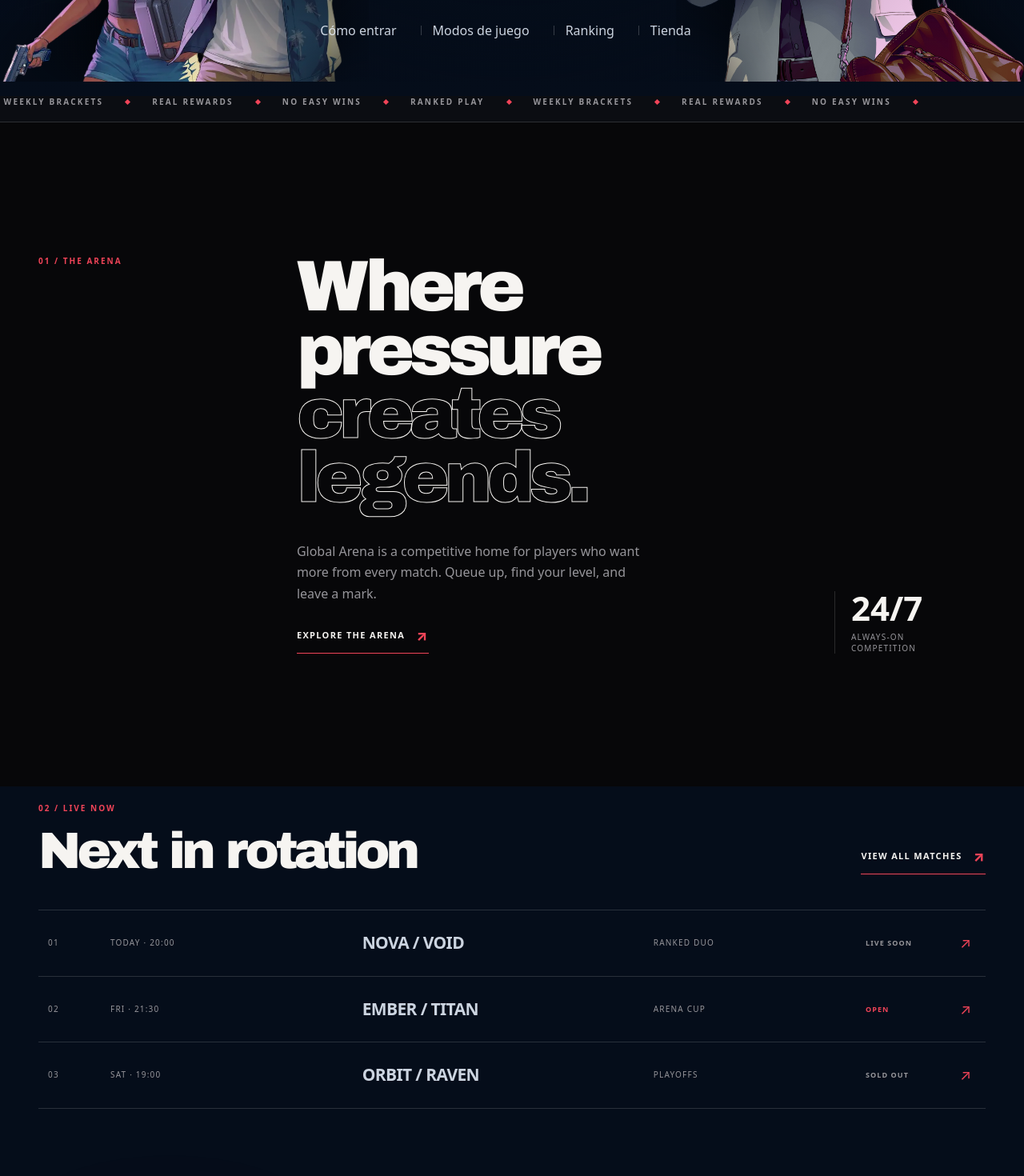
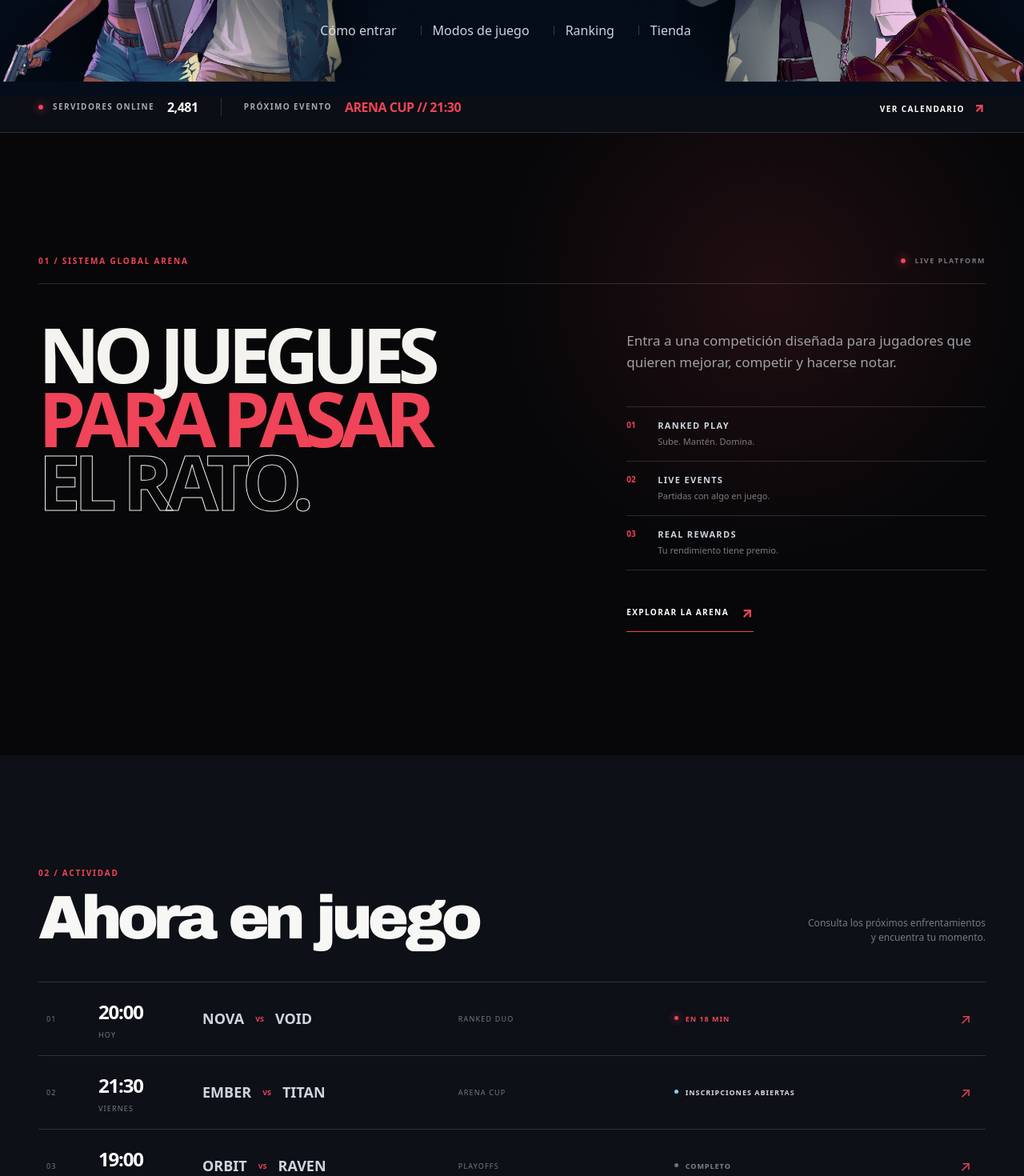
Before and after one commit to DEEYZ-nhub/web, a React (Vite) app: page / in a window 1280 px wide. Shown: the part 680-2150 px from the top of the page at 80% size. Built offline with nearby package versions, Linux system fonts and the light colour scheme.

Commit message:
Redesign Global Arena landing sections

```diff
--- a/src/pages/HomePage.tsx
+++ b/src/pages/HomePage.tsx
@@ -3,15 +3,15 @@ import { TiendaExpositor } from '../components/Store/TiendaExpositor';
 import styles from './HomePage.module.css';
 
 const matches = [
-  { time: 'TODAY · 20:00', teams: 'NOVA / VOID', type: 'RANKED DUO', status: 'LIVE SOON' },
-  { time: 'FRI · 21:30', teams: 'EMBER / TITAN', type: 'ARENA CUP', status: 'OPEN' },
-  { time: 'SAT · 19:00', teams: 'ORBIT / RAVEN', type: 'PLAYOFFS', status: 'SOLD OUT' },
+  { time: '20:00', date: 'HOY', teams: 'NOVA / VOID', type: 'RANKED DUO', status: 'EN 18 MIN', tone: 'live' },
+  { time: '21:30', date: 'VIERNES', teams: 'EMBER / TITAN', type: 'ARENA CUP', status: 'INSCRIPCIONES ABIERTAS', tone: 'open' },
+  { time: '19:00', date: 'SÁBADO', teams: 'ORBIT / RAVEN', type: 'PLAYOFFS', status: 'COMPLETO', tone: 'full' },
 ];
 
 const news = [
-  { number: '01', tag: 'SEASON 04', title: 'The climb starts now', copy: 'Fresh ladders, sharper rivals, bigger rewards.' },
-  { number: '02', tag: 'COMMUNITY', title: 'Built in the arena', copy: 'Find your squad and make your name count.' },
-  { number: '03', tag: 'REWARDS', title: 'Win more than pride', copy: 'Unlock drops, kits and limited trophies.' },
+  { number: '01', tag: 'TEMPORADA 04', title: 'Sube de rango', copy: 'Nuevas divisiones, rivales más duros y recompensas que demuestran hasta dónde has llegado.' },
+  { number: '02', tag: 'COMUNIDAD', title: 'Encuentra tu escuadra', copy: 'Forma equipo con jugadores que comparten tu ambición y entra al próximo bracket.' },
+  { number: '03', tag: 'RECOMPENSAS', title: 'Juega por algo más', copy: 'Cada victoria suma puntos, desbloquea drops y te acerca a los premios de la temporada.' },
 ];
 
 export function HomePage() {
@@ -19,33 +19,59 @@ export function HomePage() {
     <>
       <HeroCyber />
 
-      <section className={styles.ticker} aria-label="Arena highlights">
-        <div className={styles.tickerTrack}>
-          <span>RANKED PLAY</span><i /> <span>WEEKLY BRACKETS</span><i /> <span>REAL REWARDS</span><i /> <span>NO EASY WINS</span><i />
-          <span>RANKED PLAY</span><i /> <span>WEEKLY BRACKETS</span><i /> <span>REAL REWARDS</span><i /> <span>NO EASY WINS</span><i />
+      <section className={styles.ticker} aria-label="Actividad de Global Arena">
+        <div className="shell">
+          <div className={styles.tickerInner}>
+            <span><i className={styles.statusDot} /> SERVIDORES ONLINE</span>
+            <strong>2,481</strong>
+            <span className={styles.tickerDivider} />
+            <span>PRÓXIMO EVENTO</span>
+            <strong className={styles.tickerAccent}>ARENA CUP // 21:30</strong>
+            <a href="#tournaments">VER CALENDARIO <b>↗</b></a>
+          </div>
         </div>
       </section>
 
       <section className={styles.intro}>
         <div className="shell">
+          <div className={styles.introTop}>
+            <p className={styles.kicker}>01 / SISTEMA GLOBAL ARENA</p>
+            <span className={styles.liveLabel}><i className={styles.statusDot} /> LIVE PLATFORM</span>
+          </div>
           <div className={styles.introGrid}>
-            <p className={styles.kicker}>01 / THE ARENA</p>
-            <div>
-              <h2>Where pressure<br /><em>creates legends.</em></h2>
-              <p className={styles.lead}>Global Arena is a competitive home for players who want more from every match. Queue up, find your level, and leave a mark.</p>
-              <a className={styles.textLink} href="#tournaments">Explore the arena <span>↗</span></a>
+            <div className={styles.introTitle}><span>NO JUEGUES</span><strong>PARA PASAR</strong><em>EL RATO.</em></div>
+            <div className={styles.introCopy}>
+              <p>Entra a una competición diseñada para jugadores que quieren mejorar, competir y hacerse notar.</p>
+              <div className={styles.featureList}>
+                <div><b>01</b><span>RANKED PLAY</span><small>Sube. Mantén. Domina.</small></div>
+                <div><b>02</b><span>LIVE EVENTS</span><small>Partidas con algo en juego.</small></div>
+                <div><b>03</b><span>REAL REWARDS</span><small>Tu rendimiento tiene premio.</small></div>
+              </div>
+              <a className={styles.primaryLink} href="#tournaments">EXPLORAR LA ARENA <span>↗</span></a>
             </div>
-            <div className={styles.introAside}><strong>24/7</strong><span>always-on<br />competition</span></div>
           </div>
         </div>
       </section>
 
       <section id="stats" className={styles.matches}>
         <div className="shell">
-          <div className={styles.sectionHead}><div><p className={styles.kicker}>02 / LIVE NOW</p><h2>Next in rotation</h2></div><a className={styles.textLink} href="#tournaments">View all matches <span>↗</span></a></div>
+          <div className={styles.sectionHead}>
+            <div><p className={styles.kicker}>02 / ACTIVIDAD</p><h2>Ahora en juego</h2></div>
+            <p className={styles.sectionNote}>Consulta los próximos enfrentamientos<br />y encuentra tu momento.</p>
+          </div>
           <div className={styles.matchList}>
-            {matches.map((match, index) => <div className={styles.matchRow} key={match.teams}><span className={styles.matchIndex}>0{index + 1}</span><span className={styles.matchTime}>{match.time}</span><strong>{match.teams}</strong><span className={styles.matchType}>{match.type}</span><span className={`${styles.matchStatus} ${match.status === 'OPEN' ? styles.active : ''}`}>{match.status}</span><span className={styles.arrow}>↗</span></div>)}
+            {matches.map((match, index) => (
+              <article className={styles.matchRow} key={match.teams}>
+                <span className={styles.matchNumber}>0{index + 1}</span>
+                <div className={styles.matchDate}><strong>{match.time}</strong><span>{match.date}</span></div>
+                <div className={styles.matchTeams}><strong>{match.teams.split(' / ')[0]}</strong><span>VS</span><strong>{match.teams.split(' / ')[1]}</strong></div>
+                <span className={styles.matchType}>{match.type}</span>
+                <span className={`${styles.matchStatus} ${styles[match.tone]}`}><i />{match.status}</span>
+                <span className={styles.arrow}>↗</span>
+              </article>
+            ))}
           </div>
+          <a className={styles.outlineLink} href="#tournaments">VER TODOS LOS ENFRENTAMIENTOS <span>↗</span></a>
         </div>
       </section>
 
@@ -53,12 +79,21 @@ export function HomePage() {
 
       <section id="tournaments" className={styles.news}>
         <div className="shell">
-          <div className={styles.sectionHead}><div><p className={styles.kicker}>03 / INTEL</p><h2>Inside the arena</h2></div><span className={styles.issue}>ISSUE 004 / 2026</span></div>
-          <div className={styles.newsGrid}>{news.map(item => <article className={styles.newsCard} key={item.number}><span>{item.number}</span><div><small>{item.tag}</small><h3>{item.title}</h3><p>{item.copy}</p><a href="#team">Read story <b>↗</b></a></div></article>)}</div>
+          <div className={styles.sectionHead}>
+            <div><p className={styles.kicker}>03 / CENTRO DE INTELIGENCIA</p><h2>Todo listo.<br /><em>Entra.</em></h2></div>
+            <div className={styles.issueBox}><span>SEASON 04</span><strong>09.30.26</strong><small>GLOBAL ARENA // HQ</small></div>
+          </div>
+          <div className={styles.newsGrid}>
+            {news.map(item => <article className={styles.newsCard} key={item.number}><div className={styles.newsCardTop}><span>{item.number}</span><small>{item.tag}</small></div><div><h3>{item.title}</h3><p>{item.copy}</p><a href="#team">LEER MÁS <b>↗</b></a></div></article>)}
+          </div>
         </div>
       </section>
 
-      <section id="team" className={styles.finalCta}><div className="shell"><p className={styles.kicker}>04 / YOUR MOVE</p><h2>Ready to<br /><em>enter?</em></h2><div className={styles.ctaBottom}><p>The next match is already waiting.</p><a href="#home">Join Global Arena <span>↗</span></a></div></div></section>
+      <section id="team" className={styles.finalCta}>
+        <div className="shell">
+          <div className={styles.ctaPanel}><p className={styles.kicker}>04 / ACCESO AL SISTEMA</p><h2>Tu siguiente<br /><em>partida empieza aquí.</em></h2><div className={styles.ctaBottom}><p><i className={styles.statusDot} /> REGISTRO ABIERTO PARA LA SEASON 04</p><a href="#home">ENTRAR EN GLOBAL ARENA <span>↗</span></a></div></div>
+        </div>
+      </section>
     </>
   );
 }
```
Also changed, not shown: src/pages/HomePage.module.css.
